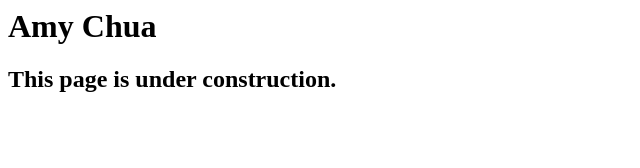
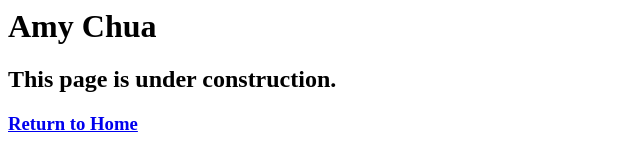
Before and after one commit to faseehbhatti/A08, a plain HTML site: page speakers/chua.html in a window 1280 px wide. Shown: the whole page, without its empty margins (0-640 px from the left). Drawn offline with Linux system fonts and the light colour scheme.

Commit message:
Added return page

```diff
--- a/speakers/chua.html
+++ b/speakers/chua.html
@@ -9,6 +9,7 @@
 <body>
 	<h1>Amy Chua</h1>
 	<h2>This page is under construction.</h2>
+	<h3><a href="https://faseehbhatti.github.io/A08/index">Return to Home</a></h3>
 </body>
 
 </html>
```
Also changed, not shown: speakers/sorkin.html (+1 -0 lines), speakers/toobin.html (+1 -0 lines).
